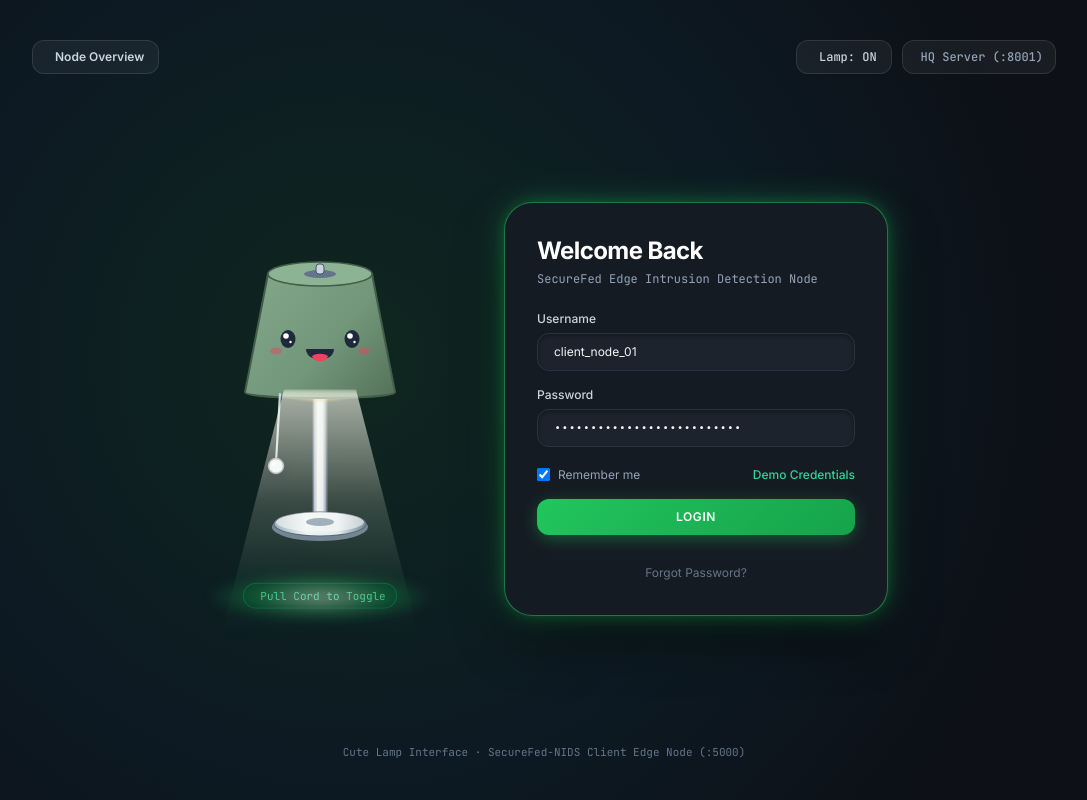
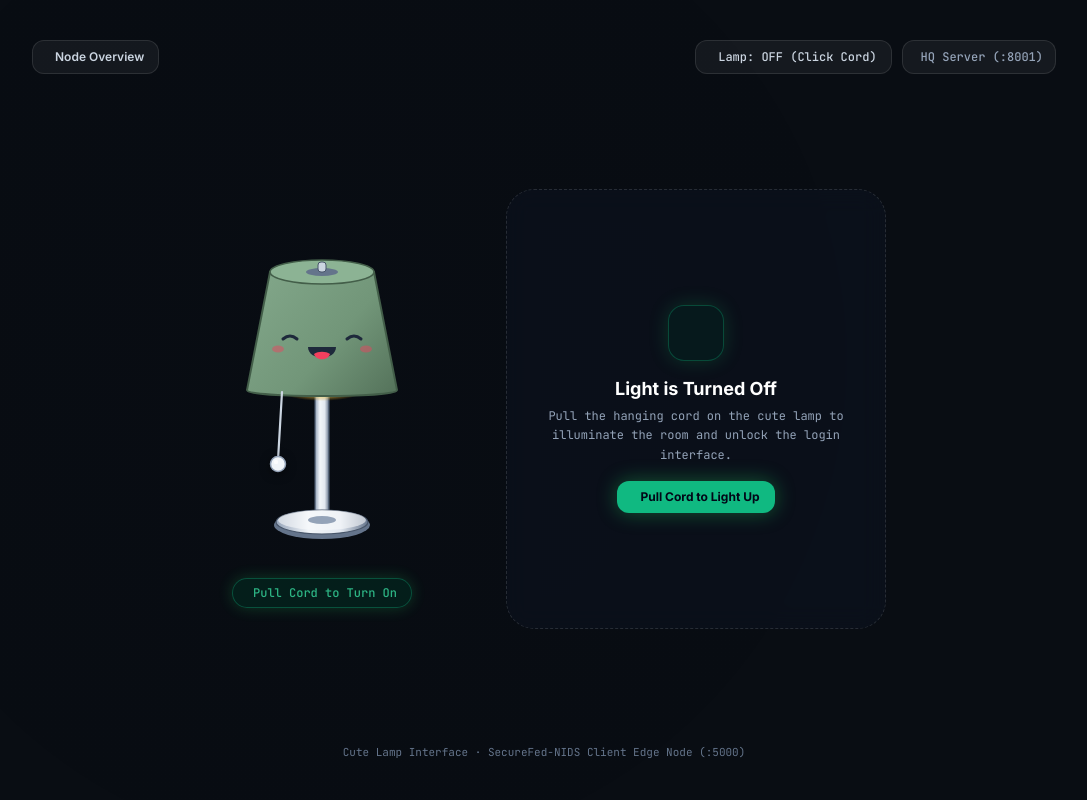
Before and after one commit to jehad005/FedX-NIDS, a Python web app: template Client Server/templates/login.html in a window 1280 px wide. Shown: the whole page, without its empty margins (96-1183 px from the left). Run offline with Jinja, Linux system fonts and the light colour scheme; the template is opened without the code that fills it, so the values that code supplies are empty; some libraries are stand-ins or nearby versions.

Commit message:
feat: cute lamp login card reveal on light on and disappear on light off

```diff
--- a/Client Server/templates/login.html
+++ b/Client Server/templates/login.html
@@ -35,11 +35,11 @@
 
         body {
             font-family: 'Inter', system-ui, sans-serif;
-            background: #0d1117;
+            background: #090d13;
             color: #f8fafc;
             min-height: 100vh;
             overflow-x: hidden;
-            transition: background 0.4s ease;
+            transition: background 0.45s ease;
         }
 
         /* Ambient Room Lighting linked to Lamp state */
@@ -47,13 +47,14 @@
             position: fixed;
             inset: 0;
             pointer-events: none;
-            transition: opacity 0.5s cubic-bezier(0.16, 1, 0.3, 1);
-            background: radial-gradient(circle at 35% 45%, rgba(34, 197, 94, 0.12) 0%, rgba(14, 165, 233, 0.06) 45%, transparent 75%);
+            transition: opacity 0.55s cubic-bezier(0.16, 1, 0.3, 1), background 0.55s ease;
+            background: radial-gradient(circle at 35% 45%, rgba(34, 197, 94, 0.16) 0%, rgba(14, 165, 233, 0.08) 45%, transparent 75%);
             z-index: 0;
         }
 
         body.lamp-off .room-ambient {
-            opacity: 0.15;
+            opacity: 0.08;
+            background: radial-gradient(circle at 35% 45%, rgba(15, 23, 42, 0.2) 0%, transparent 60%);
         }
 
         /* Light Beam Projected from Lamp Bottom */
@@ -67,7 +68,7 @@
             background: linear-gradient(to bottom, rgba(255, 255, 240, 0.65) 0%, rgba(255, 255, 230, 0.18) 45%, rgba(34, 197, 94, 0.05) 80%, transparent 100%);
             filter: blur(2.5px);
             pointer-events: none;
-            transition: opacity 0.35s cubic-bezier(0.16, 1, 0.3, 1), transform 0.35s ease;
+            transition: opacity 0.38s cubic-bezier(0.16, 1, 0.3, 1), transform 0.38s ease;
             transform-origin: top center;
             z-index: 5;
         }
@@ -100,11 +101,11 @@
         .pull-cord {
             cursor: pointer;
             transform-origin: top center;
-            transition: transform 0.12s ease-out;
+            transition: transform 0.14s ease-out;
         }
 
         .pull-cord:active, .pull-cord.is-pulling {
-            transform: translateY(18px) scaleY(1.15);
+            transform: translateY(20px) scaleY(1.18);
         }
 
         .cord-line {
@@ -117,22 +118,22 @@
             fill: #f1f5f9;
             stroke: #94a3b8;
             stroke-width: 1.5;
-            filter: drop-shadow(0 2px 4px rgba(0,0,0,0.4));
-            transition: transform 0.15s ease;
+            filter: drop-shadow(0 2px 5px rgba(0,0,0,0.5));
+            transition: transform 0.15s ease, fill 0.15s ease;
         }
 
         .pull-cord:hover .cord-bead {
             fill: #38bdf8;
-            transform: scale(1.18);
+            transform: scale(1.22);
         }
 
         /* Lamp Face Expression States */
         .face-eyes-open {
-            transition: opacity 0.2s ease, transform 0.2s ease;
+            transition: opacity 0.25s ease, transform 0.25s ease;
         }
         .face-eyes-closed {
             opacity: 0;
-            transition: opacity 0.2s ease;
+            transition: opacity 0.25s ease;
         }
 
         body.lamp-off .face-eyes-open {
@@ -152,28 +153,72 @@
             opacity: 0.9 !important;
         }
 
-        /* The Glowing Login Card (Exact Match with Green Neon Glow) */
-        .cute-login-card {
-            background: #151b23;
-            border: 1.5px solid rgba(255, 255, 255, 0.08);
-            border-radius: 28px;
-            box-shadow: var(--card-glow);
-            transition: all 0.4s cubic-bezier(0.16, 1, 0.3, 1);
+        /* ======================================================== */
+        /* LOGIN INTERFACE APPEAR / DISAPPEAR REACTION (Key Feature)*/
+        /* ======================================================== */
+        .login-stage-container {
             position: relative;
+            min-height: 440px;
+            width: 100%;
+            max-width: 380px;
+            display: flex;
+            align-items: center;
+            justify-content: center;
         }
 
-        body:not(.lamp-off) .cute-login-card {
-            border-color: rgba(34, 197, 94, 0.55);
+        /* When Lamp is ON: Login Interface Appears with Green Neon Glow */
+        .cute-login-card {
+            background: #141922;
+            border: 1.5px solid rgba(34, 197, 94, 0.55);
+            border-radius: 28px;
             box-shadow:
                 0 0 35px -5px rgba(34, 197, 94, 0.45),
                 0 0 15px -3px rgba(34, 197, 94, 0.3),
                 0 25px 60px -15px rgba(0, 0, 0, 0.85);
+            transition: opacity 0.45s cubic-bezier(0.16, 1, 0.3, 1), transform 0.45s cubic-bezier(0.16, 1, 0.3, 1), visibility 0.45s;
+            position: relative;
+            width: 100%;
+            opacity: 1;
+            transform: scale(1) translateY(0);
+            pointer-events: auto;
+            visibility: visible;
         }
 
+        /* When Lamp is OFF: Login Interface Completely Vanishes! */
         body.lamp-off .cute-login-card {
-            border-color: rgba(255, 255, 255, 0.08);
-            box-shadow: 0 25px 60px -15px rgba(0, 0, 0, 0.85);
-            opacity: 0.72;
+            opacity: 0 !important;
+            transform: scale(0.9) translateY(24px) !important;
+            pointer-events: none !important;
+            visibility: hidden !important;
+            box-shadow: none !important;
+        }
+
+        /* Placeholder shown in the dark when light is off */
+        .dark-sleep-placeholder {
+            position: absolute;
+            inset: 0;
+            display: flex;
+            flex-direction: column;
+            align-items: center;
+            justify-content: center;
+            text-align: center;
+            opacity: 0;
+            transform: scale(0.92);
+            pointer-events: none;
+            visibility: hidden;
+            transition: opacity 0.4s cubic-bezier(0.16, 1, 0.3, 1), transform 0.4s ease, visibility 0.4s;
+            border: 1.5px dashed rgba(255, 255, 255, 0.12);
+            border-radius: 28px;
+            padding: 2.2rem 1.8rem;
+            background: rgba(15, 23, 42, 0.35);
+            backdrop-filter: blur(12px);
+        }
+
+        body.lamp-off .dark-sleep-placeholder {
+            opacity: 1;
+            transform: scale(1);
+            pointer-events: auto;
+            visibility: visible;
         }
 
         /* Input Controls */
@@ -212,7 +257,7 @@
 
         /* Floating Click Hint on Cord */
         .cord-hint {
-            animation: pulseHint 2s infinite ease-in-out;
+            animation: pulseHint 2.2s infinite ease-in-out;
         }
 
         @keyframes pulseHint {
@@ -221,7 +266,7 @@
         }
     </style>
 </head>
-<body class="flex flex-col justify-between items-center min-h-screen p-4 sm:p-6 md:p-8">
+<body class="lamp-off flex flex-col justify-between items-center min-h-screen p-4 sm:p-6 md:p-8">
 
     <!-- Ambient Glow Mesh -->
     <div class="room-ambient" aria-hidden="true"></div>
@@ -236,7 +281,7 @@
         <div class="flex items-center gap-2.5">
             <button type="button" onclick="toggleLamp()" class="inline-flex items-center gap-2 px-3.5 py-2 rounded-xl text-xs font-mono font-medium bg-white/5 hover:bg-white/10 border border-white/10 text-slate-300 hover:text-emerald-400 transition-colors" title="Toggle Desk Lamp">
                 <i class="iconsax text-sm text-emerald-400" icon-name="lamp-charge"></i>
-                <span id="lamp-status-text">Lamp: ON</span>
+                <span id="lamp-status-text">Lamp: OFF (Click Cord)</span>
             </button>
             <a href="http://localhost:8001" target="_blank" class="hidden sm:inline-flex items-center gap-1.5 px-3 py-2 rounded-xl text-xs font-mono font-medium bg-white/5 hover:bg-white/10 border border-white/10 text-slate-400 hover:text-blue-400 transition-colors">
                 <i class="iconsax text-sm text-blue-400" icon-name="driver-2"></i>
@@ -245,7 +290,7 @@
         </div>
     </header>
 
-    <!-- Main Container: Lamp on Left, Login Card on Right (Just like the Reel!) -->
+    <!-- Main Container: Lamp on Left, Login Card on Right -->
     <main class="w-full max-w-4xl my-auto py-6 z-10 flex flex-col md:flex-row items-center justify-center gap-10 lg:gap-16">
 
         <!-- ======================================================== -->
@@ -298,7 +343,7 @@
                 <ellipse id="lamp-bulb" cx="120" cy="180" rx="42" ry="11" fill="url(#bulbGlow)"/>
 
                 <!-- Lamp Shade (Cute Green Trapezoid) -->
-                <g id="lamp-head" class="cursor-pointer" onclick="toggleLamp()" title="Click lamp or pull cord to turn on/off">
+                <g id="lamp-head" class="cursor-pointer" onclick="pullCordAction(event)" title="Click lamp or pull cord to turn on/off">
                     <path d="M 68 62 L 172 62 L 195 180 C 195 188, 45 188, 45 180 Z" fill="url(#shadeGrad)" stroke="#435e49" stroke-width="2"/>
                     <!-- Top Cap of Shade -->
                     <ellipse cx="120" cy="62" rx="52" ry="12" fill="#8cb394" stroke="#435e49" stroke-width="1.5"/>
@@ -353,17 +398,47 @@
                 </g>
             </svg>
 
-            <!-- Interactive Cord Pull Hint -->
-            <div class="cord-hint mt-2 flex items-center gap-1.5 text-[11px] font-mono text-emerald-400 bg-emerald-950/60 border border-emerald-500/30 px-2.5 py-1 rounded-full cursor-pointer" onclick="pullCordAction(event)">
-                <i class="iconsax text-xs" icon-name="mouse-circle"></i>
-                <span>Pull Cord to Toggle</span>
-            </div>
+            <!-- Interactive Cord Pull Hint Button -->
+            <button
+                type="button"
+                id="cord-hint-btn"
+                class="cord-hint mt-2 inline-flex items-center gap-1.5 text-xs font-mono font-medium text-emerald-400 bg-emerald-950/70 hover:bg-emerald-900/80 border border-emerald-500/40 px-3.5 py-1.5 rounded-full cursor-pointer transition-all shadow-[0_0_15px_rgba(34,197,94,0.3)]"
+                onclick="pullCordAction(event)"
+            >
+                <i class="iconsax text-sm" icon-name="lamp-charge"></i>
+                <span id="cord-hint-text">Pull Cord to Turn On</span>
+            </button>
         </div>
 
         <!-- ======================================================== -->
-        <!-- THE SLEEK LOGIN CARD (Matching the Reel Exactly)         -->
+        <!-- THE LOGIN INTERFACE STAGE CONTAINER                      -->
+        <!-- (Fades in when Lamp turns ON, disappears when OFF)        -->
         <!-- ======================================================== -->
-        <div class="cute-login-card w-full max-w-sm p-7 sm:p-8">
+        <div class="login-stage-container">
+
+            <!-- 1. SLEEP PLACEHOLDER (Visible when Light is OFF) -->
+            <div class="dark-sleep-placeholder">
+                <div class="w-14 h-14 rounded-2xl bg-emerald-950/40 border border-emerald-500/30 flex items-center justify-center text-emerald-400 mb-3.5 shadow-[0_0_20px_rgba(34,197,94,0.2)]">
+                    <i class="iconsax text-2xl text-emerald-400" icon-name="lamp-on"></i>
+                </div>
+                <h3 class="font-heading text-lg font-bold text-white mb-1">
+                    Light is Turned Off
+                </h3>
+                <p class="text-xs text-slate-400 leading-relaxed font-mono mb-4">
+                    Pull the hanging cord on the cute lamp to illuminate the room and unlock the login interface.
+                </p>
+                <button
+                    type="button"
+                    onclick="pullCordAction(event)"
+                    class="inline-flex items-center gap-2 px-4 py-2 rounded-xl bg-emerald-500 hover:bg-emerald-600 text-slate-950 font-bold text-xs shadow-[0_0_20px_rgba(34,197,94,0.4)] transition-all cursor-pointer"
+                >
+                    <i class="iconsax text-sm" icon-name="flash"></i>
+                    <span>Pull Cord to Light Up</span>
+                </button>
+            </div>
+
+            <!-- 2. LOGIN CARD (Emerges when Light is ON) -->
+            <div class="cute-login-card p-7 sm:p-8">
 
                 <div class="mb-6">
                     <h2 class="font-heading text-2xl font-bold tracking-tight text-white mb-1">
@@ -437,7 +512,7 @@
                         </button>
                     </div>
 
-                <!-- Green Submit Button (Exact Match) -->
+                    <!-- Green Submit Button -->
                     <button
                         type="submit"
                         id="login-btn"
@@ -453,6 +528,7 @@
                         </button>
                     </div>
                 </form>
+            </div>
         </div>
     </main>
 
@@ -472,7 +548,7 @@
                 osc.type = isTurningOn ? 'triangle' : 'sine';
                 osc.frequency.setValueAtTime(isTurningOn ? 880 : 440, ctx.currentTime);
                 osc.frequency.exponentialRampToValueAtTime(isTurningOn ? 220 : 180, ctx.currentTime + 0.08);
-                gain.gain.setValueAtTime(0.25, ctx.currentTime);
+                gain.gain.setValueAtTime(0.28, ctx.currentTime);
                 gain.gain.exponentialRampToValueAtTime(0.01, ctx.currentTime + 0.08);
                 osc.connect(gain);
                 gain.connect(ctx.destination);
@@ -483,17 +559,26 @@
             }
         }
 
-        let isLampOn = true;
+        // Start with Lamp OFF so the user gets the magical experience of pulling the cord to reveal the login interface
+        let isLampOn = false;
 
         function toggleLamp() {
             isLampOn = !isLampOn;
             playCordClickSound(isLampOn);
+
+            const cordHintText = document.getElementById('cord-hint-text');
+            const lampStatusText = document.getElementById('lamp-status-text');
+
             if (isLampOn) {
+                // LIGHT TURNS ON -> LOGIN INTERFACE EMERGES!
                 document.body.classList.remove('lamp-off');
-                document.getElementById('lamp-status-text').textContent = 'Lamp: ON';
+                if (lampStatusText) lampStatusText.textContent = 'Lamp: ON';
+                if (cordHintText) cordHintText.textContent = 'Pull Cord to Turn Off';
             } else {
+                // LIGHT TURNS OFF -> LOGIN INTERFACE VANISHES!
                 document.body.classList.add('lamp-off');
-                document.getElementById('lamp-status-text').textContent = 'Lamp: OFF';
+                if (lampStatusText) lampStatusText.textContent = 'Lamp: OFF (Click Cord)';
+                if (cordHintText) cordHintText.textContent = 'Pull Cord to Turn On';
             }
         }
 
@@ -517,7 +602,6 @@
         }
 
         function handleUsernameFocus() {
-            // Lamp eyes look slightly attentive
             const pupils = document.querySelectorAll('.lamp-pupil');
             pupils.forEach(p => p.setAttribute('transform', 'translate(0, 1)'));
         }
```
Lines whose indentation alone changed are shown as unchanged.
